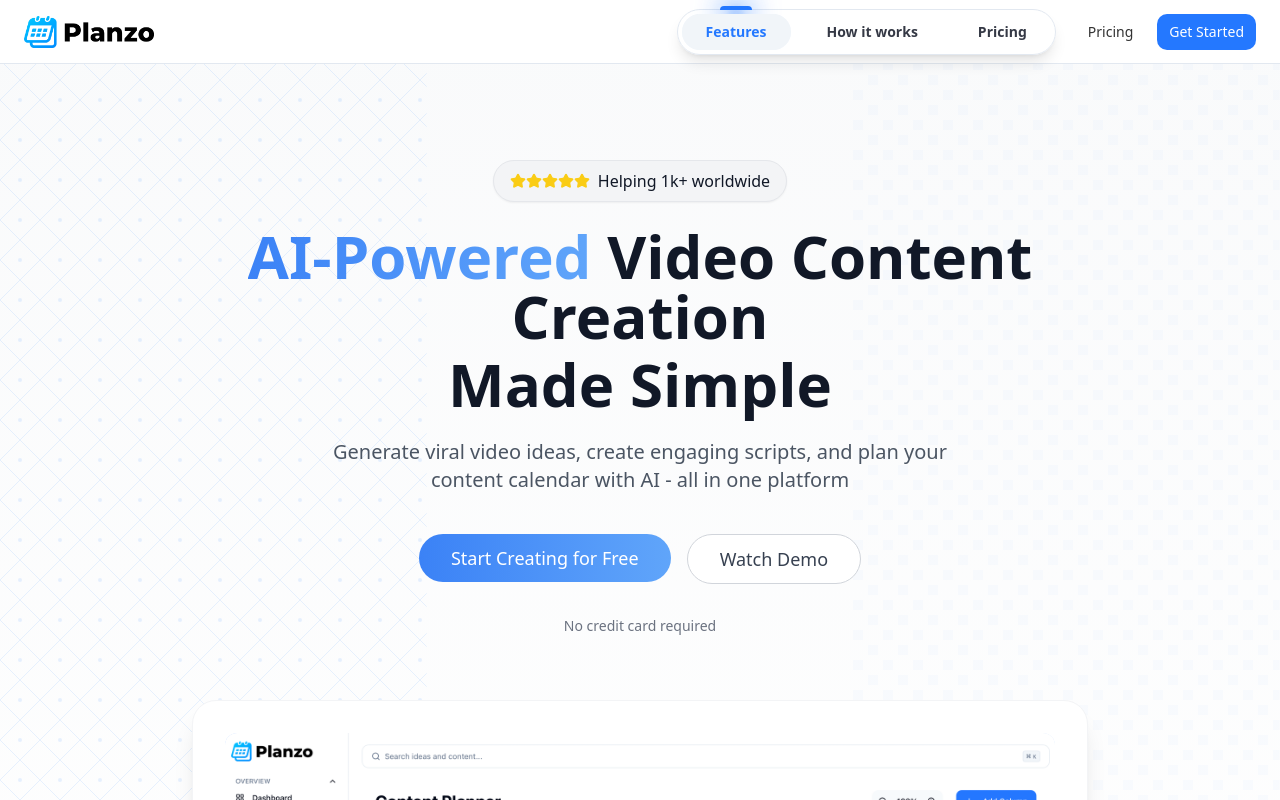
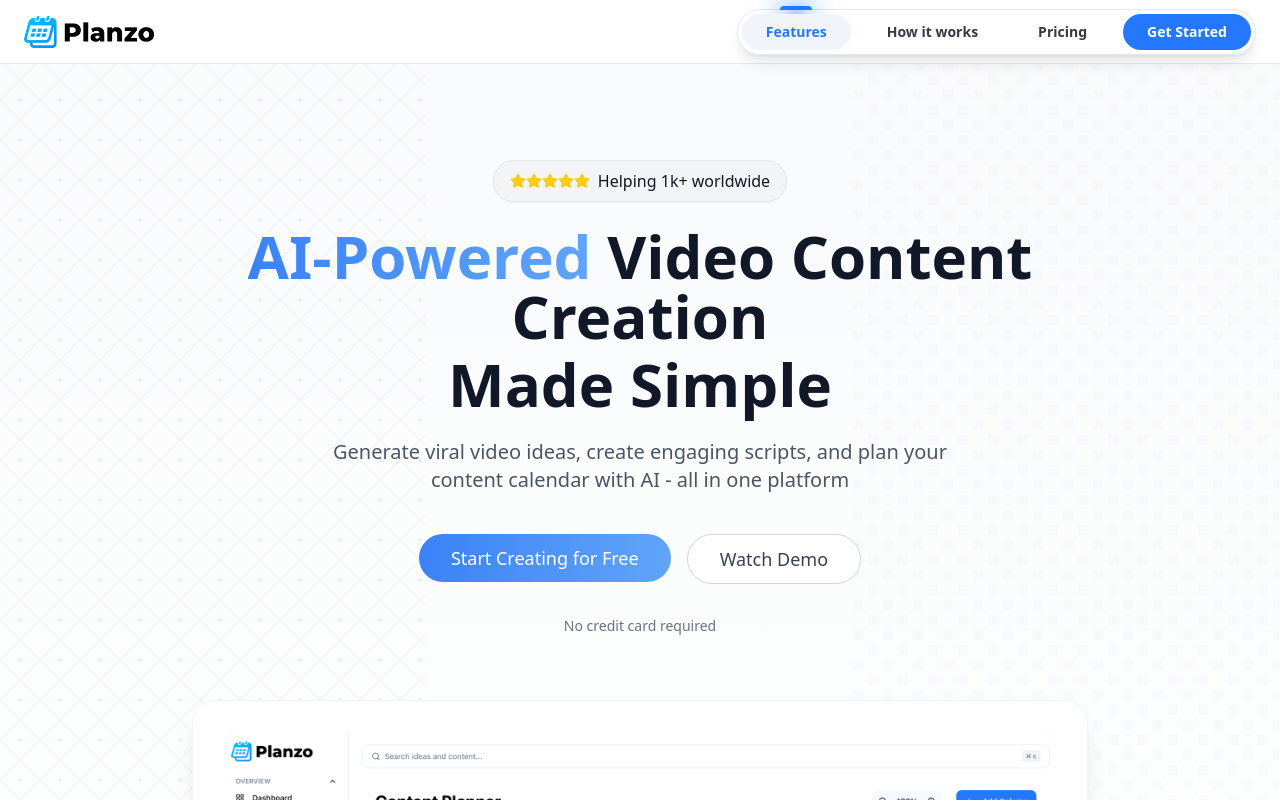
Before and after one commit to Tasklyios/planzo-ai, a React (Vite) app: page / in a window 1280 px wide. Shown: the top 800 px of the page. Built offline with nearby package versions, Linux system fonts and the light colour scheme.

Commit message:
Update landing page navbar
Update the landing page navbar to include Features, How it works, Pricing, and a highlighted Get Started tab. Remove the old navbar elements.

```diff
--- a/src/components/LandingTubelightNavbar.tsx
+++ b/src/components/LandingTubelightNavbar.tsx
@@ -4,7 +4,6 @@ import { NavBar } from "@/components/ui/tubelight-navbar";
 import { Logo } from "@/components/ui/logo";
 import { Button } from "@/components/ui/button";
 import { useNavigate } from "react-router-dom";
-import PricingSheet from "@/components/pricing/PricingSheet";
 import { cn } from "@/lib/utils";
 
 const LandingTubelightNavbar = () => {
@@ -13,7 +12,8 @@ const LandingTubelightNavbar = () => {
   const navItems = [
     { name: 'Features', url: '#features', icon: Home },
     { name: 'How it works', url: '#how-it-works', icon: FileText },
-    { name: 'Pricing', url: '#pricing', icon: Anchor }
+    { name: 'Pricing', url: '#pricing', icon: Anchor },
+    { name: 'Get Started', url: '/auth', icon: LightbulbIcon }
   ];
 
   return (
@@ -24,26 +24,7 @@ const LandingTubelightNavbar = () => {
         </a>
       </div>
 
-      <NavBar items={navItems} className="static translate-x-0 left-auto pt-0 ml-auto mr-4" />
-
-      <div className="flex items-center gap-2">
-        <PricingSheet
-          trigger={
-            <Button variant="ghost" className="hidden md:flex text-[#333333]">
-              Pricing
-            </Button>
-          }
-        />
-
-        <Button
-          variant="default"
-          size="sm"
-          className="bg-primary hover:bg-primary/90 text-white"
-          onClick={() => navigate("/auth")}
-        >
-          Get Started
-        </Button>
-      </div>
+      <NavBar items={navItems} className="static translate-x-0 left-auto pt-0 ml-auto" />
     </div>
   );
 };
--- a/src/components/ui/tubelight-navbar.tsx
+++ b/src/components/ui/tubelight-navbar.tsx
@@ -1,3 +1,4 @@
+
 "use client"
 
 import React, { useEffect, useState } from "react"
@@ -60,6 +61,7 @@ export function NavBar({ items, className }: NavBarProps) {
         {items.map((item) => {
           const Icon = item.icon
           const isActive = activeTab === item.name
+          const isGetStarted = item.name === "Get Started"
 
           return (
             <a
@@ -68,15 +70,15 @@ export function NavBar({ items, className }: NavBarProps) {
               onClick={(e) => handleNavigation(item.url, item.name, e)}
               className={cn(
                 "relative cursor-pointer text-sm font-semibold px-6 py-2 rounded-full transition-colors",
-                "text-foreground/80 hover:text-primary",
-                isActive && "bg-muted text-primary",
+                isGetStarted ? "bg-primary text-white hover:bg-primary/90" : "text-foreground/80 hover:text-primary",
+                isActive && !isGetStarted && "bg-muted text-primary",
               )}
             >
               <span className="hidden md:inline">{item.name}</span>
               <span className="md:hidden">
                 <Icon size={18} strokeWidth={2.5} />
               </span>
-              {isActive && (
+              {isActive && !isGetStarted && (
                 <motion.div
                   layoutId="lamp"
                   className="absolute inset-0 w-full bg-primary/5 rounded-full -z-10"
```
